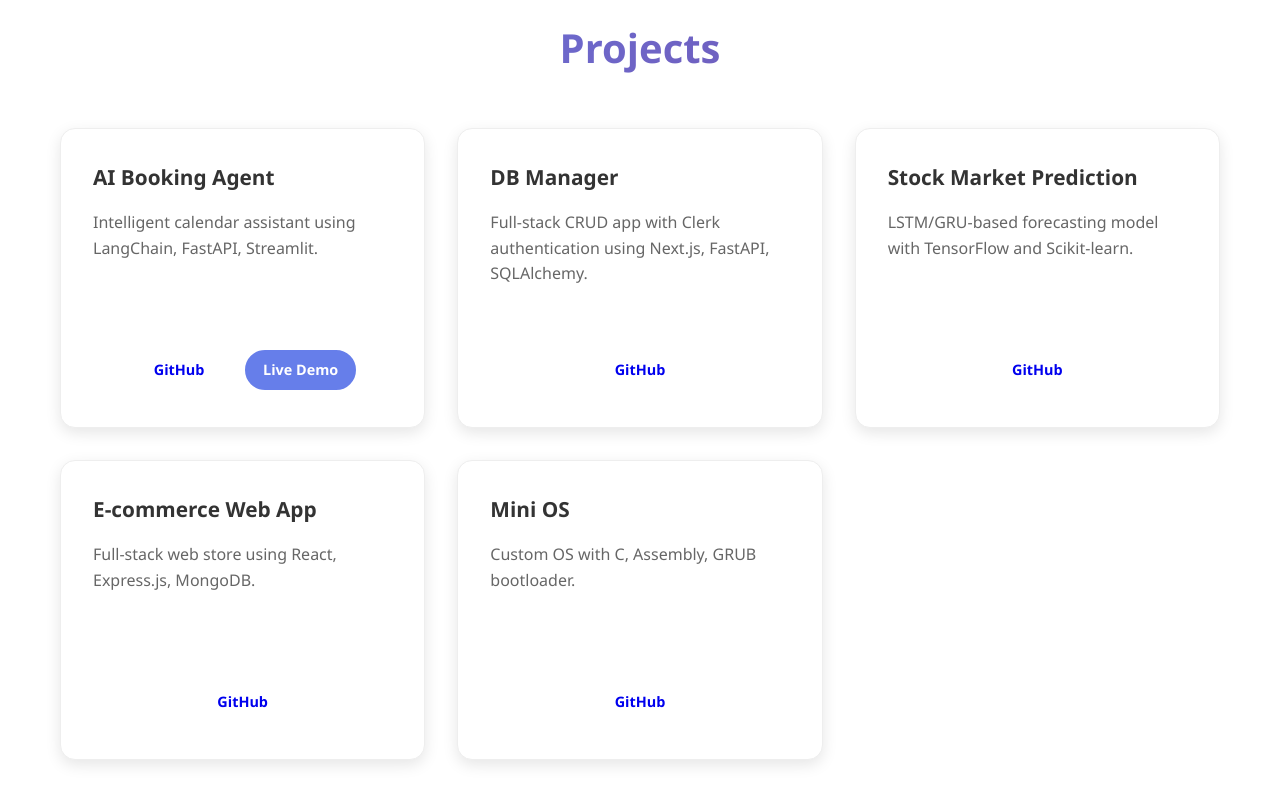
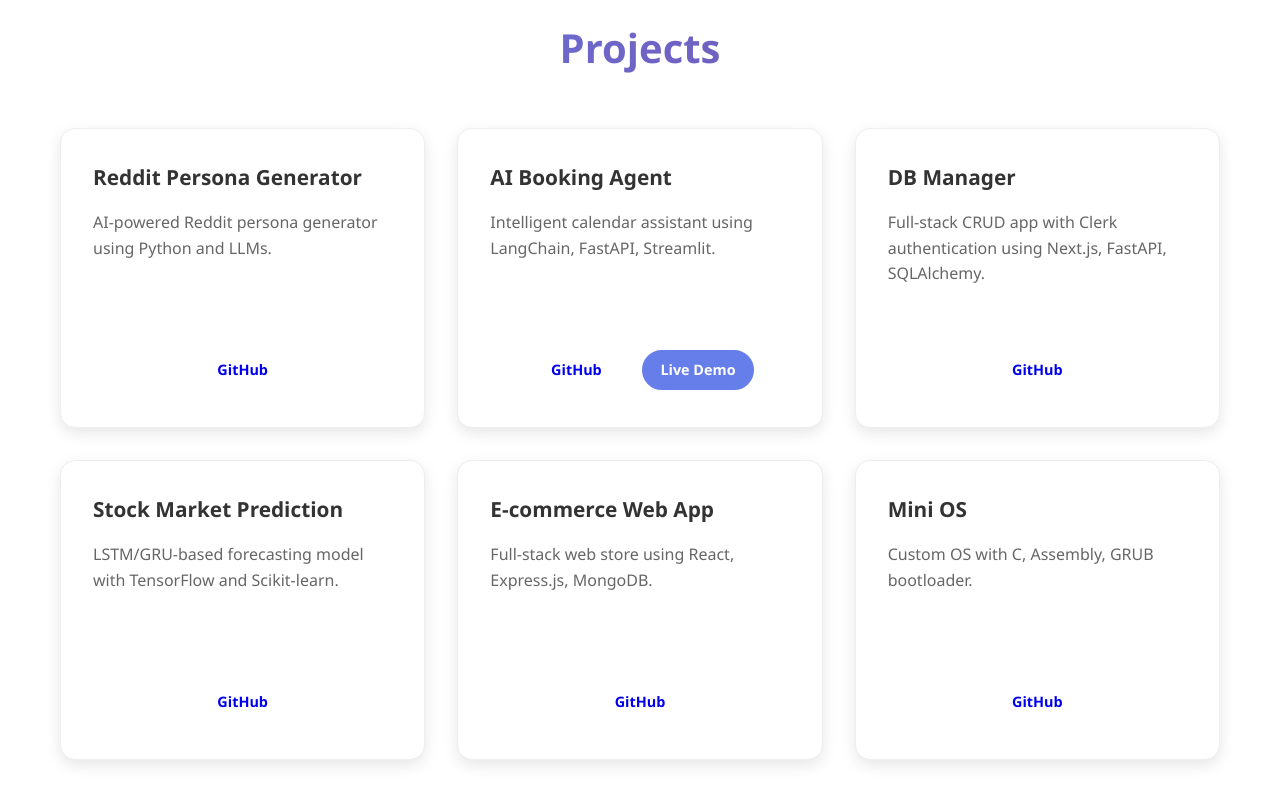
Before and after one commit to SamuelAlex013/portfolio, a React (Create React App) app: page / in a window 1280 px wide. Shown: the part 1231-2031 px from the top of the page. Built offline with nearby package versions, Linux system fonts and the light colour scheme.

Commit message:
add persona generator

```diff
--- a/src/App.js
+++ b/src/App.js
@@ -89,6 +89,11 @@ const AboutSection = () => {
 // Projects Section Component
 const ProjectsSection = () => {
   const projects = [
+    {
+      title:"Reddit Persona Generator",
+      description: "AI-powered Reddit persona generator using Python and LLMs.",
+      github: "https://github.com/SamuelAlex013/reddit-persona-generator.git"
+    },
     {
       title: "AI Booking Agent",
       description: "Intelligent calendar assistant using LangChain, FastAPI, Streamlit.",
```
